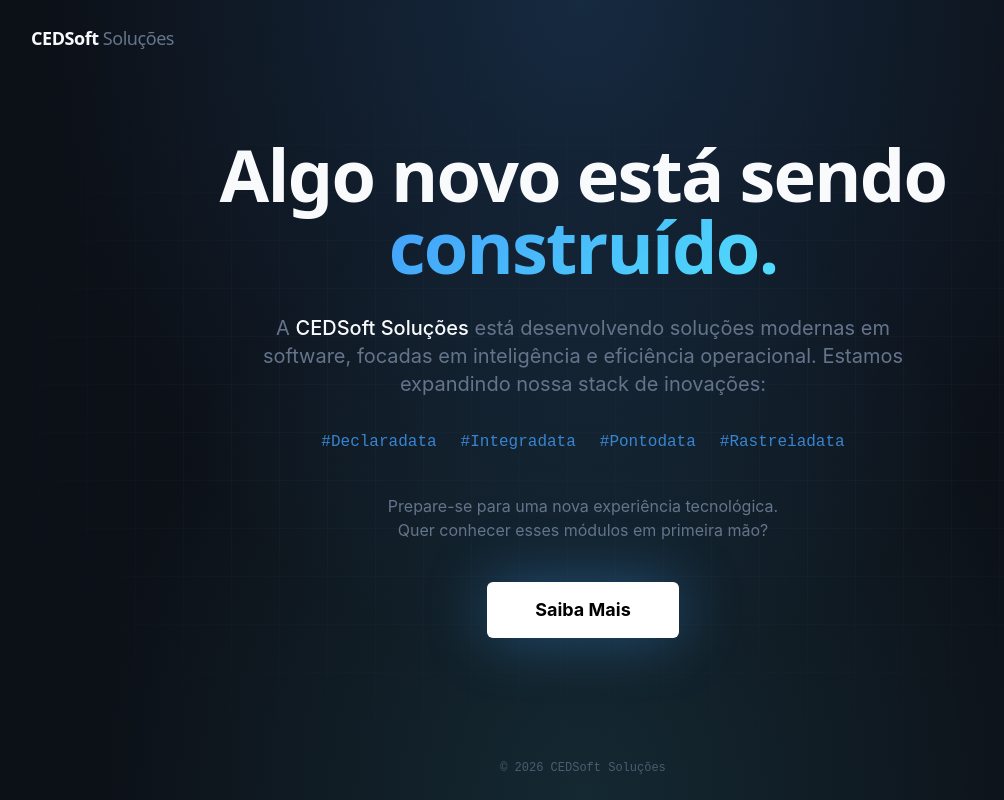
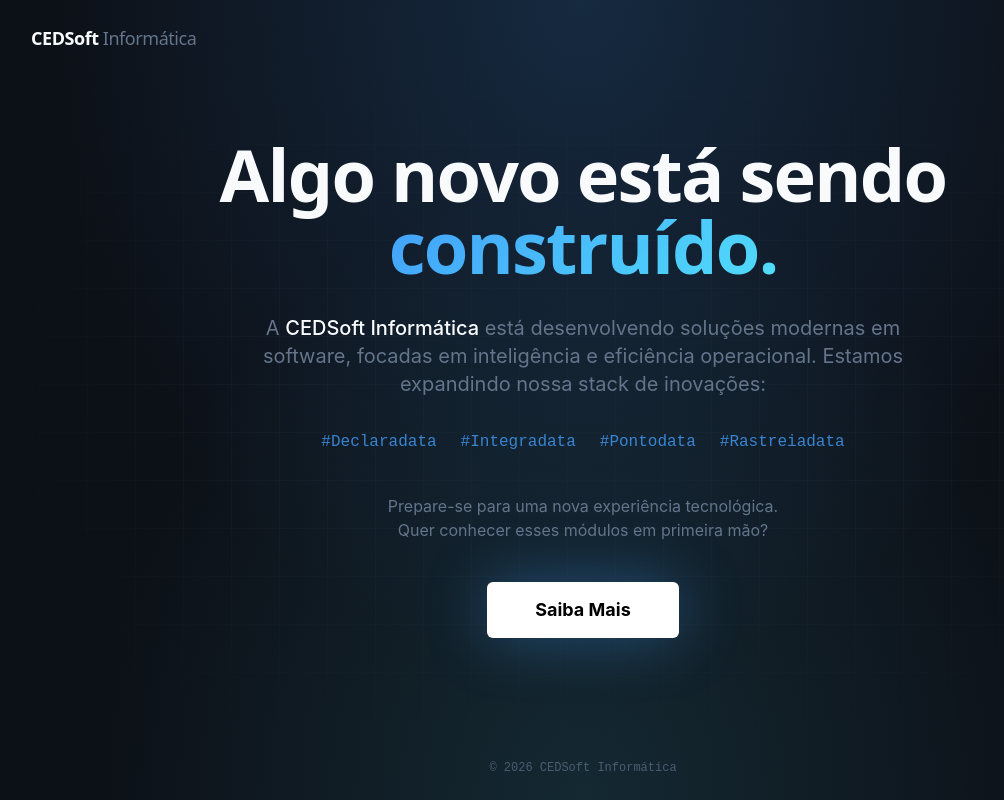
Before and after one commit to cedsoftbr/website-web, a React (Vite) app: page / in a window 1280 px wide. Shown: the whole page, without its empty margins (57-1061 px from the left). Built offline with nearby package versions, Linux system fonts and the light colour scheme.

Commit message:
cedsoft informatica

```diff
--- a/src/pages/Index.tsx
+++ b/src/pages/Index.tsx
@@ -2,7 +2,7 @@ import { Button } from '@/components/ui/button'
 
 const Index = () => {
   const whatsappNumber = import.meta.env.VITE_WHATSAPP_NUMBER || '5500000000000'
-  const whatsappMessage = encodeURIComponent('Olá! Gostaria de saber mais sobre as soluções da CEDSoft, especialmente sobre os módulos Data.')
+  const whatsappMessage = encodeURIComponent('Olá! Gostaria de saber mais sobre as soluções da CEDSoft Informática.')
   const whatsappUrl = `https://wa.me/${whatsappNumber}?text=${whatsappMessage}`
 
   return (
@@ -13,7 +13,7 @@ const Index = () => {
       {/* Top bar */}
       <header className="relative z-10 mx-auto flex w-full max-w-6xl items-center justify-between px-6 py-6">
         <span className="font-display text-lg font-semibold tracking-tight text-foreground">
-          CEDSoft <span className="text-muted-foreground font-normal">Soluções</span>
+          CEDSoft <span className="text-muted-foreground font-normal">Informática</span>
         </span>
       </header>
 
@@ -26,7 +26,7 @@ const Index = () => {
         </h1>
 
         <p className="mt-8 max-w-2xl text-lg leading-relaxed text-muted-foreground sm:text-xl">
-          A <span className="font-medium text-foreground">CEDSoft Soluções</span> está desenvolvendo
+          A <span className="font-medium text-foreground">CEDSoft Informática</span> está desenvolvendo
           soluções modernas em software, focadas em inteligência e eficiência operacional.
           Estamos expandindo nossa stack de inovações:
         </p>
@@ -57,7 +57,7 @@ const Index = () => {
 
       {/* Footer */}
       <footer className="absolute bottom-0 left-0 right-0 z-10 mx-auto flex w-full max-w-6xl items-center justify-center px-6 py-6 font-mono text-xs text-muted-foreground/70">
-        <span>© {new Date().getFullYear()} CEDSoft Soluções</span>
+        <span>© {new Date().getFullYear()} CEDSoft Informática</span>
       </footer>
     </main>
   )
```
